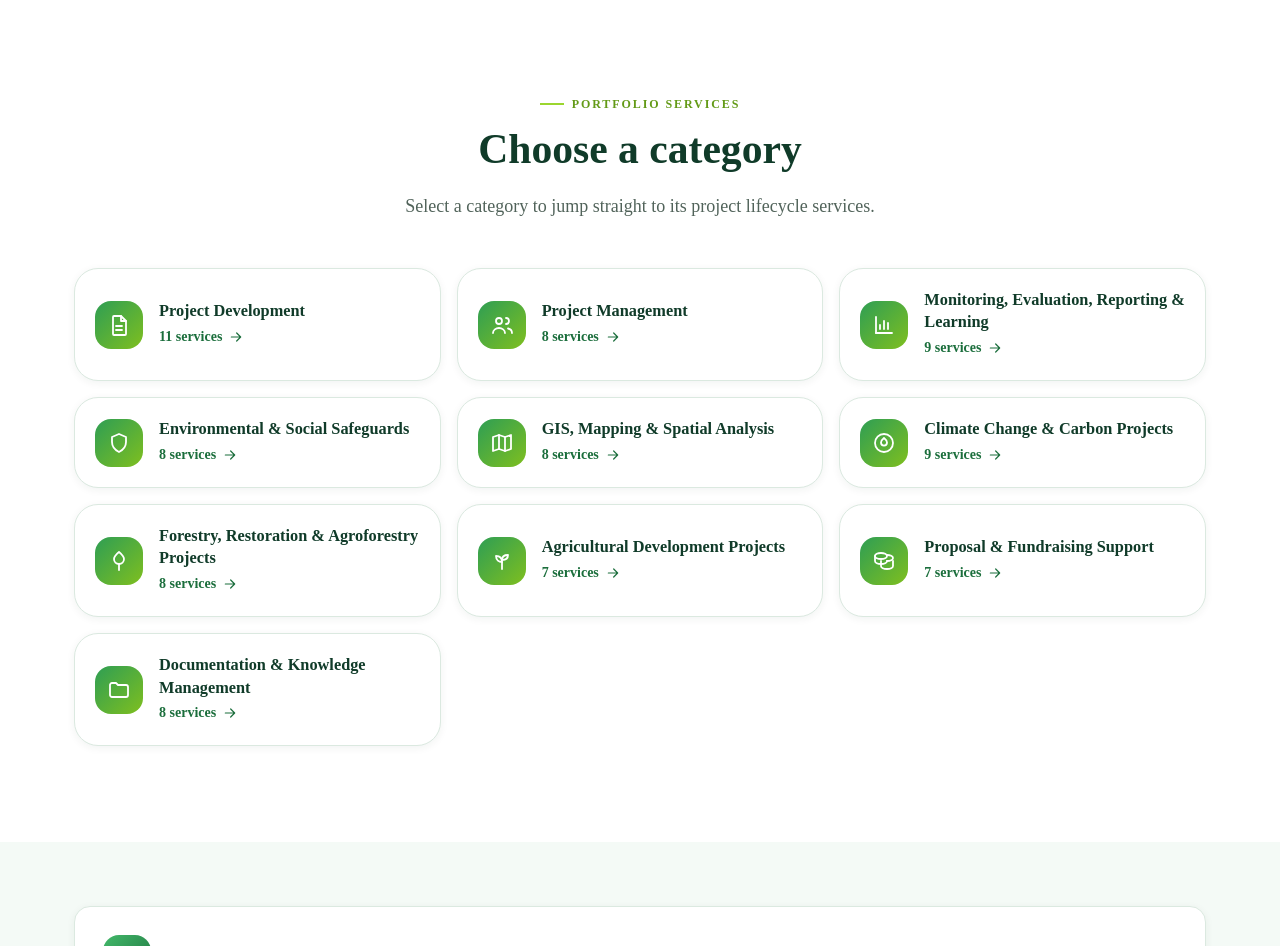
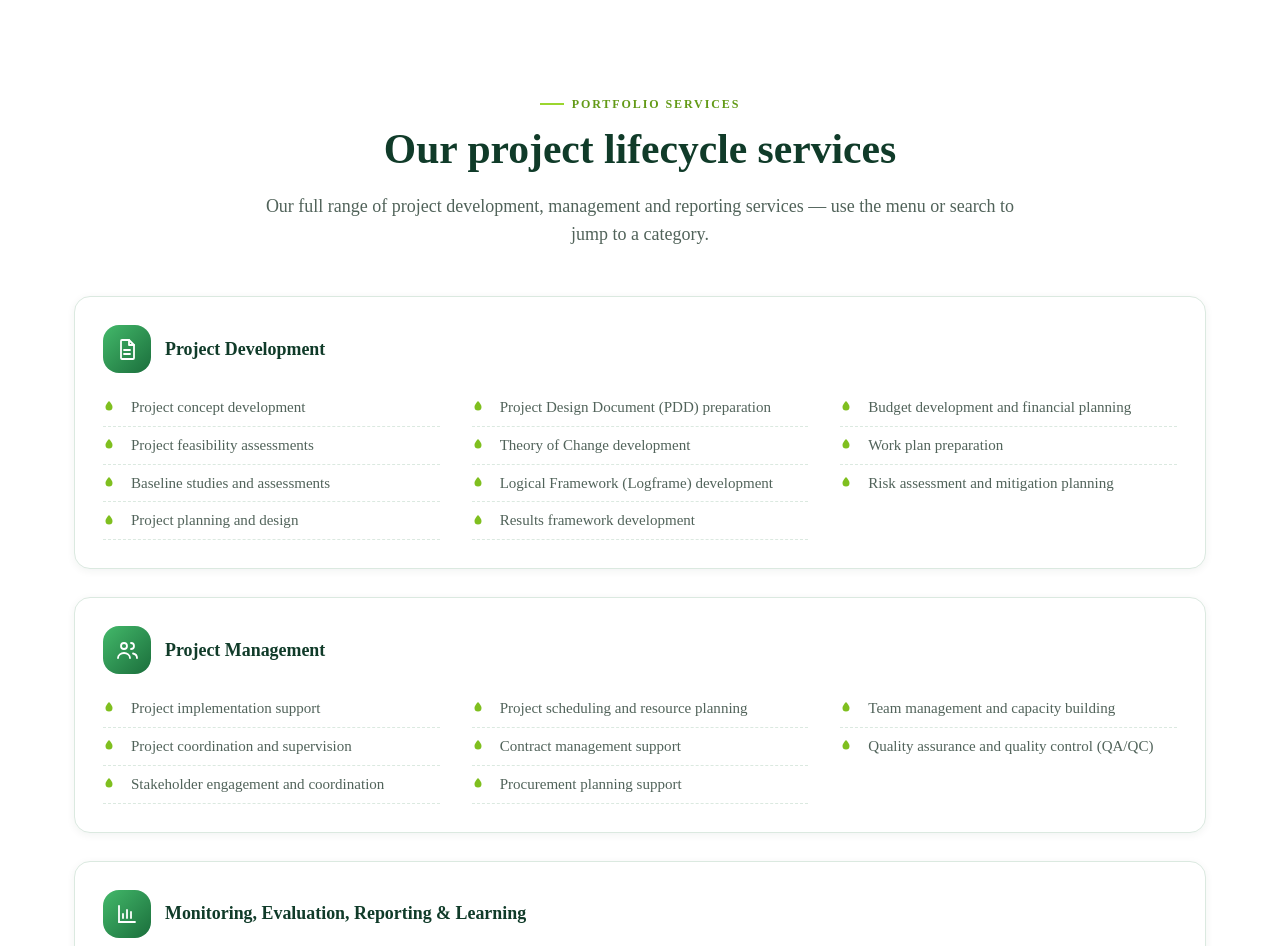
Before and after one commit to creda-cmd/carbon-canopy, a React (Vite) app in the folder client/: page /portfolio in a window 1280 px wide. Shown: the part 1580-2526 px from the top of the page. Built offline with nearby package versions, Linux system fonts and the light colour scheme.

Commit message:
Remove category chooser card grids; show service lists directly

```diff
--- a/client/src/components/CategoryServices.jsx
+++ b/client/src/components/CategoryServices.jsx
@@ -1,59 +1,29 @@
-import Reveal from "./Reveal";
-import Icon from "./Icon";
 import ServiceGroup from "./ServiceGroup";
 import SectionHeading from "./SectionHeading";
 import { slugify } from "../data/site";
 
-// Category chooser cards + full per-category service sections.
-// Clicking a category card jumps to that category's services below.
+// Full per-category service sections. Use the header dropdown or search to
+// jump straight to a category (anchors match each group's slug).
 export default function CategoryServices({
   groups,
   eyebrow = "Services",
-  title = "Choose a category",
-  intro = "Select a category to jump straight to its services.",
+  title = "Our services",
+  intro = "Browse the full list of services below, or use the menu to jump to a category.",
 }) {
   return (
-    <>
     <section id="services" className="section">
       <div className="container-cc">
         <SectionHeading eyebrow={eyebrow} title={title}>
           {intro}
         </SectionHeading>
-          <div className="grid gap-4 sm:grid-cols-2 lg:grid-cols-3">
-            {groups.map((g, i) => (
-              <Reveal key={g.title} delay={(i % 3) * 60}>
-                <a
-                  href={`#${slugify(g.title)}`}
-                  className="group flex h-full items-center gap-4 rounded-2xl border border-line bg-white p-5 shadow-sm transition-all duration-300 hover:-translate-y-1 hover:border-lime-300 hover:shadow-md"
-                >
-                  <span className="grid h-12 w-12 flex-none place-items-center rounded-xl bg-gradient-to-br from-forest-500 to-lime-500 text-white">
-                    <Icon name={g.icon} className="h-6 w-6" />
-                  </span>
-                  <span className="min-w-0">
-                    <span className="block font-head text-[1.02rem] font-semibold leading-snug text-forest-800">
-                      {g.title}
-                    </span>
-                    <span className="mt-1 inline-flex items-center gap-1.5 font-head text-sm font-semibold text-forest-600">
-                      {g.items.length} services
-                      <Icon name="arrow" className="h-4 w-4 transition-transform group-hover:translate-x-0.5" />
-                    </span>
-                  </span>
-                </a>
-              </Reveal>
-            ))}
-          </div>
-        </div>
-      </section>
-
-      <section className="section bg-mist pt-0">
-        <div className="container-cc space-y-7 pt-16">
+        <div className="space-y-7">
           {groups.map((g, i) => (
             <div key={g.title} id={slugify(g.title)} className="scroll-mt-32">
               <ServiceGroup group={g} delay={(i % 2) * 80} wide />
             </div>
           ))}
         </div>
+      </div>
     </section>
-    </>
   );
 }
--- a/client/src/pages/Agroforestry.jsx
+++ b/client/src/pages/Agroforestry.jsx
@@ -47,8 +47,8 @@ export default function Agroforestry() {
       <CategoryServices
         groups={agroforestryGroups}
         eyebrow="Agroforestry Services"
-        title="Choose a category"
-        intro="Select a category to jump straight to its agroforestry & agricultural services."
+        title="Our agroforestry & agricultural services"
+        intro="Our full range of agroforestry and agricultural services — use the menu or search to jump to a category."
       />
 
       {/* Species */}
--- a/client/src/pages/CarbonProjects.jsx
+++ b/client/src/pages/CarbonProjects.jsx
@@ -27,8 +27,8 @@ export default function CarbonProjects() {
       <CategoryServices
         groups={carbonGroups}
         eyebrow="Carbon Services"
-        title="Choose a category"
-        intro="Select a category to jump straight to its carbon services."
+        title="Our carbon project services"
+        intro="Our full range of carbon project development services — use the menu or search to jump to a category."
       />
 
       {/* Approach */}
--- a/client/src/pages/Forestry.jsx
+++ b/client/src/pages/Forestry.jsx
@@ -52,8 +52,8 @@ export default function Forestry() {
       <CategoryServices
         groups={forestryGroups}
         eyebrow="Forestry Services"
-        title="Choose a category"
-        intro="Select a category to jump straight to its forestry, nursery & landscaping services."
+        title="Our forestry, nursery & landscaping services"
+        intro="Our full range of forestry, nursery and landscaping services — use the menu or search to jump to a category."
       />
 
       <CTABand title="Let's restore your landscape" text="Whether you need indigenous seedlings, a nursery, a restoration program, or professional landscaping, our team is ready to help." />
--- a/client/src/pages/Portfolio.jsx
+++ b/client/src/pages/Portfolio.jsx
@@ -60,8 +60,8 @@ export default function Portfolio() {
       <CategoryServices
         groups={portfolioGroups}
         eyebrow="Portfolio Services"
-        title="Choose a category"
-        intro="Select a category to jump straight to its project lifecycle services."
+        title="Our project lifecycle services"
+        intro="Our full range of project development, management and reporting services — use the menu or search to jump to a category."
       />
 
       {/* Sectors */}
--- a/client/src/pages/Services.jsx
+++ b/client/src/pages/Services.jsx
@@ -19,34 +19,6 @@ export default function Services() {
         Four integrated service areas covering the full lifecycle of carbon, forestry, agroforestry, and
         environmental projects.
       </PageHero>
-
-      {/* Quick category chips */}
-      <section id="categories" className="section pb-0">
-        <div className="container-cc">
-          <SectionHeading eyebrow="Service Categories" title="Four integrated service areas">
-            Choose a category to jump to its full list of services.
-          </SectionHeading>
-          <div className="grid gap-4 sm:grid-cols-2 lg:grid-cols-4">
-            {servicesByCategory.map((c, i) => (
-              <Reveal key={c.id} delay={i * 70}>
-                <a
-                  href={`#${c.id}`}
-                  className="group flex h-full flex-col rounded-2xl border border-line bg-white p-6 shadow-sm transition-all duration-300 hover:-translate-y-1 hover:border-lime-300 hover:shadow-md"
-                >
-                  <span className="grid h-14 w-14 place-items-center rounded-2xl bg-gradient-to-br from-forest-500 to-lime-500 text-white">
-                    <Icon name={c.icon} className="h-7 w-7" />
-                  </span>
-                  <h3 className="mt-4 text-lg leading-snug">{c.title}</h3>
-                  <span className="mt-3 inline-flex items-center gap-1.5 font-head text-sm font-semibold text-forest-600 group-hover:text-forest-700">
-                    {c.items.length} services
-                    <Icon name="arrow" className="h-4 w-4 rotate-90 transition-transform group-hover:translate-y-0.5" />
-                  </span>
-                </a>
-              </Reveal>
-            ))}
-          </div>
-        </div>
-      </section>
 
       {/* Full category sections */}
       {servicesByCategory.map((c) => (
```
Lines whose indentation alone changed are shown as unchanged.
